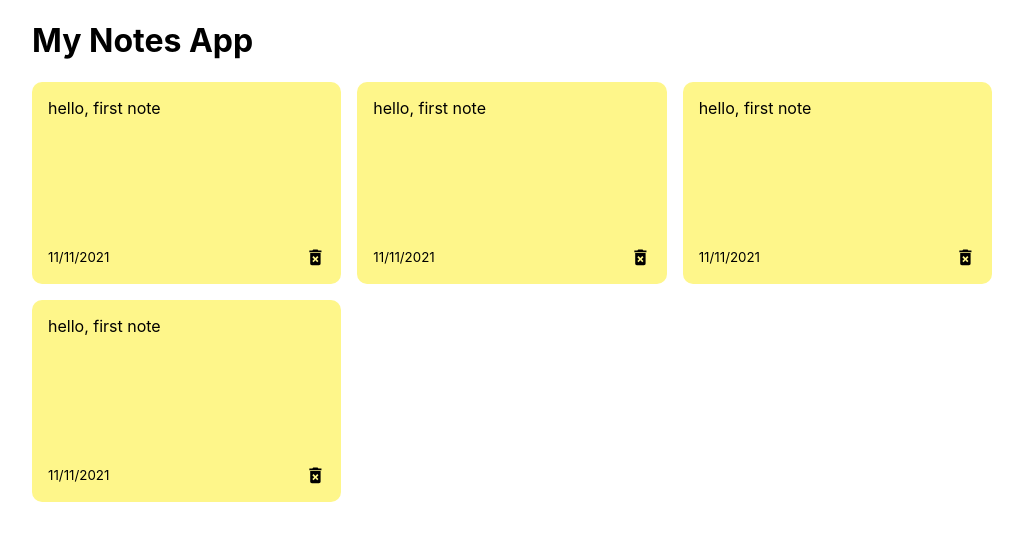
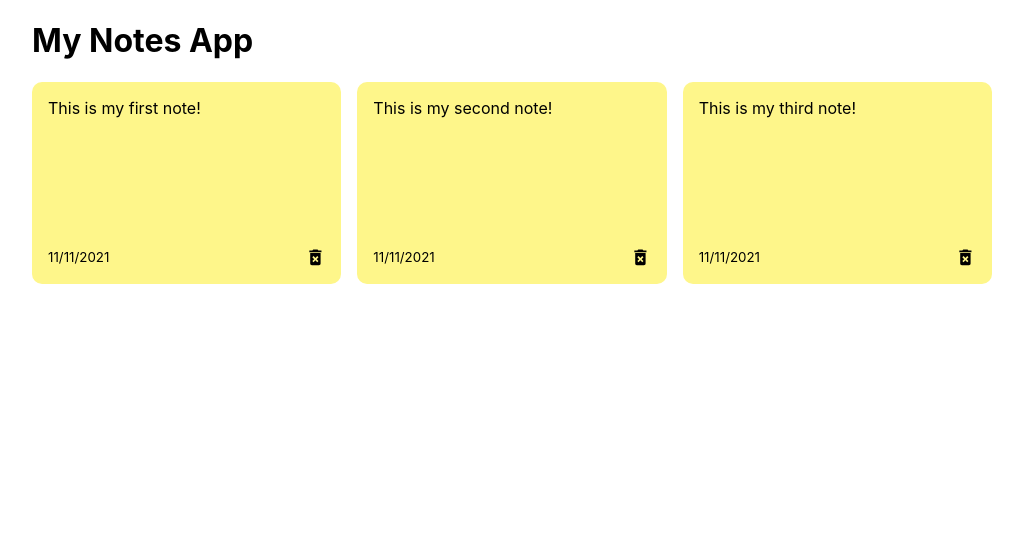
Before and after one commit to fatihece/note-app-react, a React (Create React App) app: page / in a window 1280 px wide. Shown: the top 540 px of the page, without its empty margins (128-1151 px from the left). Built offline with nearby package versions, Linux system fonts and the light colour scheme.

Commit message:
made NoteList/Note dynamic

```diff
--- a/src/App.js
+++ b/src/App.js
@@ -1,12 +1,29 @@
 import { useState } from "react";
 import NotesList from './components/NotesList';
+import {nanoid} from "nanoid"
 
 function App() {
-  const[notes, setNotes] = useState("")
+  const [notes, setNotes] = useState([
+    {
+      id:nanoid(),
+      text: "This is my first note!",
+      date: "11/11/2021",
+    },
+    {
+      id:nanoid(),
+      text: "This is my second note!",
+      date: "11/11/2021",
+    },
+    {
+      id:nanoid(),
+      text: "This is my third note!",
+      date: "11/11/2021",
+    }
+  ])
   return (
     <div className="container">
       <h1>My Notes App</h1>
-      <NotesList />
+      <NotesList notes={notes}/>
     </div>
   );
 }
--- a/src/components/Note.js
+++ b/src/components/Note.js
@@ -1,11 +1,11 @@
 import React from 'react';
 import {MdDeleteForever} from "react-icons/md"
-const Note = () => {
+const Note = ({id, text,date}) => {
     return (
         <div className = "note">
-            <span>hello, first note</span>
+            <span>{text }</span>
             <div className="note-footer">
-                <small>11/11/2021</small>
+                <small>{date}</small>
                 <MdDeleteForever className="delete-icon" size="1.3em" />
             </div>
         </div>
--- a/src/components/NotesList.js
+++ b/src/components/NotesList.js
@@ -1,13 +1,14 @@
 import React from 'react'
 import Note from './Note'
 
-const NotesList = () => {
+const NotesList = ({notes}) => {
     return (
         <div className="notes-list">
-           <Note />
-           <Note />
-           <Note />
-           <Note />
+            {
+                notes.map((note) => (
+                    <Note id={note.id} text={note.text} date={note.date }/>
+                ))
+            }
         </div>
     )
 }
```
